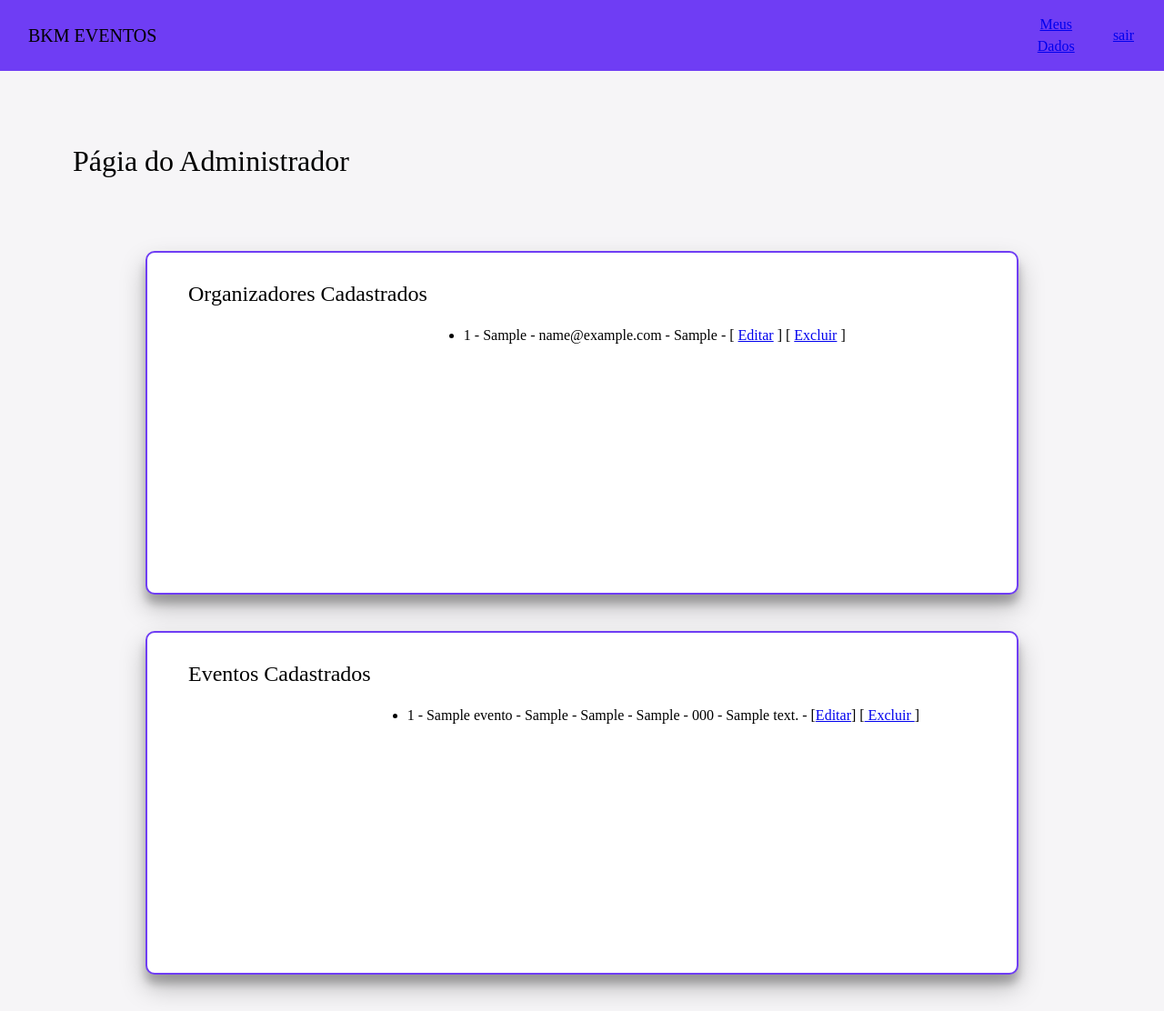
After one commit to kelvinkauan/bkmeventos, a PHP site: template app/views/administrador/PaginaAdm.php in a window 1280 px wide. The commit adds this page. Shown: the whole page at 91% size. Run offline with PHP 8.4, Linux system fonts and the light colour scheme; the template is opened without the code that fills it: most values are stand-ins (such as "Sample title", 1, 10 or a date in 2020).

```diff
--- /dev/null
+++ b/app/views/administrador/PaginaAdm.php
@@ -0,0 +1,93 @@
+<!DOCTYPE html>
+<html lang="en">
+
+<head>
+    <meta charset="UTF-8">
+    <meta http-equiv="X-UA-Compatible" content="IE=edge">
+    <meta name="viewport" content="width=device-width, initial-scale=1.0">
+    <link rel="stylesheet" href="https://cdn.jsdelivr.net/npm/bootstrap@4.3.1/dist/css/bootstrap.min.css" integrity="sha384-ggOyR0iXCbMQv3Xipma34MD+dH/1fQ784/j6cY/iJTQUOhcWr7x9JvoRxT2MZw1T" crossorigin="anonymous">
+    <link rel="stylesheet" href="../administrador/PanelAdm.css">
+
+    <title>Página do Administrador</title>
+
+</head>
+
+<body>
+    <nav class="navbar navbar-expand-lg navbar-light" style="background-color: #6F3Df4;">
+        <a class="navbar-brand mb-0 h1 container-fluid">
+            <span>BKM EVENTOS</span></a>
+        <button class="navbar-toggler" type="button" data-toggle="collapse" data-target="#navbarSupportedContent" aria-controls="navbarSupportedContent" aria-expanded="false" aria-label="Toggle navigation">
+            <span class="navbar-toggler-icon"></span>
+        </button>
+
+        <div class="d-flex align-items-center">
+            <a type="button" class="btn btn-link px-3 me-2" href="./AdministradorController.php?action=findAll">
+                Meus Dados
+            </a>
+            <div class="d-flex align-items-center">
+                <a type="button" class="btn btn-link-autoline px-3 me-2" href="./LadingController.php?action=loadForm">
+                    sair
+                </a>
+            </div>
+        </div>
+    </nav>
+
+    <header>
+        <h2>Págia do Administrador</h2>
+    </header>
+
+    <?php
+
+    include_once __DIR__ . "/../helpers/mensagem.php";
+
+    ?>
+
+
+    <div class="container">
+        <h4>Organizadores Cadastrados</h4>
+        <div class="my-data">
+
+            <ul>
+                <?php if (isset($data['organizadores'])) {
+                    foreach ($data['organizadores'] as $org) : ?>
+                        <li>
+                            <?= $org['idOrganizador'] ?> -
+                            <?= $org['nc_Organizador'] ?> -
+                            <?= $org['email_Organizador'] ?> -
+                            <?= $org['senha_Organizador'] ?> -
+                            [ <a href="./OrganizadorController.php?action=edit&id=<?= $org['idOrganizador'] ?>">Editar</a> ]
+                            [ <a href="javascript:confirmarExclusaoOrganizador('<?= $org['nc_Organizador'] ?>', <?= $org['idOrganizador'] ?>)">Excluir</a> ]
+                        </li>
+                <?php endforeach;
+                } ?>
+
+            </ul>
+        </div>
+    </div>
+    <div class="container">
+        <h4>Eventos Cadastrados</h4>
+        <div class="events-data">
+            <ul>
+                <?php foreach ($data['eventos'] as $cd) : ?>
+                    <li>
+                        <?= $cd['idCadastrar'] ?> -
+                        <?= $cd['nome_evento'] ?> -
+                        <?= $cd['data_evento'] ?> -
+                        <?= $cd['endereco_bairro'] ?> -
+                        <?= $cd['cidade_evento'] ?> -
+                        <?= $cd['cep_evento'] ?> -
+                        <?= $cd['descricao_evento'] ?> -
+                        [<a href="./EventosController.php?action=edit&id=<?= $cd['idCadastrar'] ?>">Editar</a>]
+                        [<a href="javascript: confirmarExclusãoEvento('<?= $cd['nome_evento'] ?>', <?= $cd['idCadastrar'] ?>)"> Excluir </a>]
+                    </li>
+                <?php endforeach; ?>
+            </ul>
+
+
+
+        </div>
+
+    </div>
+</body>
+
+</html>
--- /dev/null
+++ b/app/views/administrador/cssAdm/PanelAdm.css
@@ -0,0 +1,90 @@
+@import url('https://fonts.googleapis.com/css?family=Montserrat:400,800');
+
+body {
+   background-color: #f6f5f7;
+   color: black;
+    font-family: poppinssemibold;
+
+}
+
+h1 {
+    display: block;
+    font-size: 2em;
+    margin-block-start: 0.30em;
+    font-weight: bold;
+}
+.log-out{
+    display: flex;
+    justify-content: flex-end;
+    font-size: 20px;
+    margin-top: -90px;
+    margin-right: 1.2em;
+
+}
+a:-webkit-any-link {
+    color: -webkit-link;
+    cursor: pointer;
+    text-decoration: underline;
+}
+
+
+#Cadastre-se-btn {
+    border: 2px solid #6F3Df4;
+    padding: 10px;
+    border-radius: 15px;
+}
+
+header{
+    margin: 5em;
+
+}
+
+.container{
+    display: flex;
+    background-color: #FFFFFF;
+    border: 2px solid #6F3Df4;
+    border-radius: 10px;
+    padding: 15px;
+    width: 120vh;
+    height: 10cm;
+    margin: auto;
+    box-shadow: 0 14px 28px rgba(0, 0, 0, 0.25), 0 10px 10px rgba(0, 0, 0, 0.22);
+    margin-bottom: 5vh;
+}
+
+.my-data{
+    width: 60vh;
+    padding-top: 4rem;
+}
+
+h4{
+    margin-top: 1rem;
+    margin-left: 30px;
+}
+
+ul{
+    display: inline-flexbox;
+    align-items: center;
+
+}
+
+
+/* .container_events{
+    display: flex;
+    background-color: #FFFFFF;
+    border: 2px solid #6F3Df4;
+    border-radius: 10px;
+    padding: 15px;
+    width: 120vh;
+    height: 10cm;
+    margin: auto;
+    margin-bottom: 4rem;
+    box-shadow: 0 14px 28px rgba(0, 0, 0, 0.25), 0 10px 10px rgba(0, 0, 0, 0.22);
+
+}    */
+
+.events-data{
+    width: 80vh;
+    padding-top: 4rem;
+
+}
```
Also changed, not shown: app/controllers/AdministradorController.php (+15 -6 lines), app/controllers/OrganizadorController.php (+9 -8 lines), app/repository/AdministradorRepository.php (+22 -0 lines), app/repository/OrganizadorRepository.php (+17 -1 lines), app/views/administrador/cssAdm/styleAdmList.css (+36 -0 lines), app/views/organizadores/PaginaOrganizador.php (+28 -3 lines).
